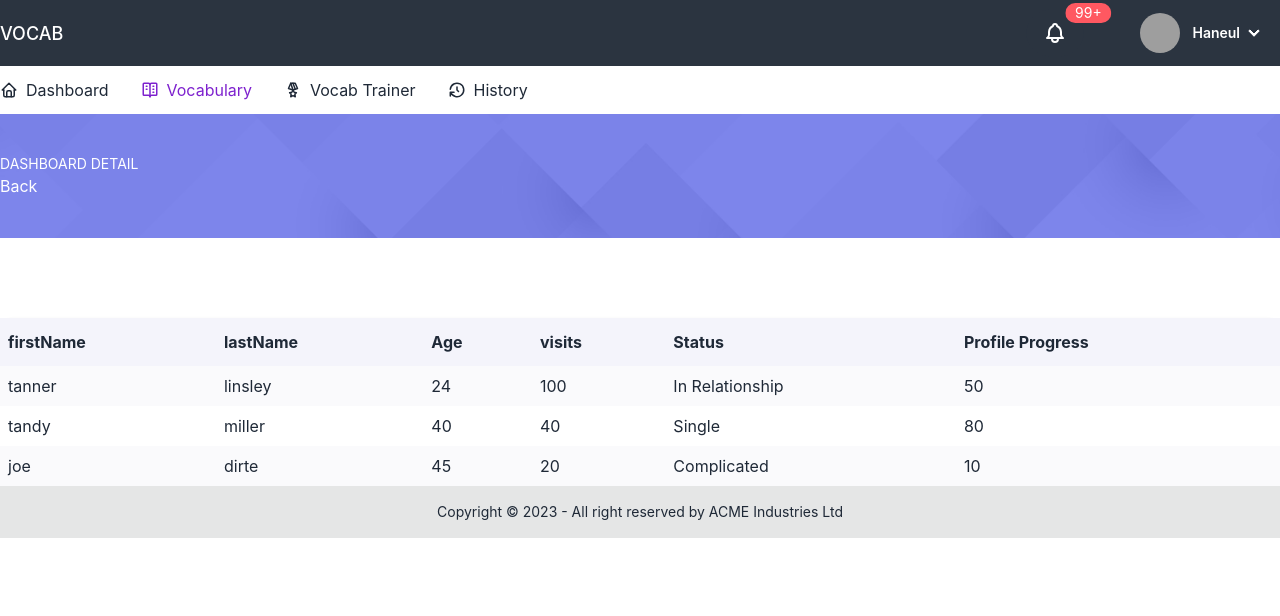
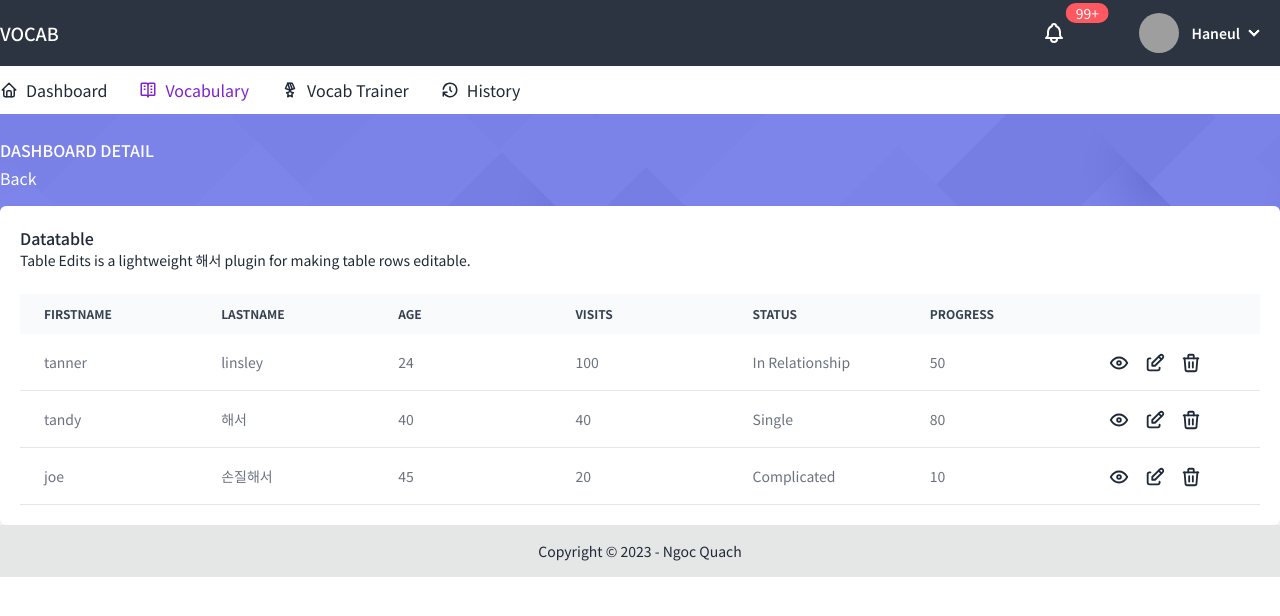
Before and after one commit to ngocxxu/vocab-management-fe, a React (Vite) app: page /vocab in a window 1280 px wide. Shown: the top 616 px of the page. Built offline with nearby package versions, Linux system fonts and the light colour scheme; grey boxes are pictures that could not be loaded.

Commit message:
add css for table, add font family

```diff
--- a/src/components/footer/index.tsx
+++ b/src/components/footer/index.tsx
@@ -1,8 +1,10 @@
+import dayjs from 'dayjs';
+
 const Footer = () => {
   return (
     <footer className='footer footer-center p-4 bg-base-300 text-base-content'>
       <aside>
-        <p>Copyright © 2023 - All right reserved by ACME Industries Ltd</p>
+        <p>Copyright © {dayjs().year()} - Ngoc Quach</p>
       </aside>
     </footer>
   );
--- a/src/components/header/HeaderBreadcrumb.tsx
+++ b/src/components/header/HeaderBreadcrumb.tsx
@@ -3,8 +3,8 @@ import './style.scss';
 const HeaderBreadcrumb = () => {
   return (
     <div className='header-breadcrumb'>
-      <div className='container mx-auto mb-20 py-10'>
-        <p className='text-white text-sm'>DASHBOARD DETAIL</p>
+      <div className='container mx-auto pt-6 pb-24'>
+        <h4 className='text-white font-medium mb-1'>DASHBOARD DETAIL</h4>
         <p>Back</p>
       </div>
     </div>
--- a/src/components/header/HeaderMenu.tsx
+++ b/src/components/header/HeaderMenu.tsx
@@ -2,7 +2,9 @@ import {
   IconHistory,
   IconHome,
   IconMedal2,
+  IconMenu2,
   IconVocabulary,
+  IconX,
 } from '@tabler/icons-react';
 import clsx from 'clsx';
 import { useLocation, useNavigate } from 'react-router-dom';
@@ -62,29 +64,9 @@ export function HeaderMenu() {
         </div>
 
         <label className='btn btn-circle swap swap-rotate visible sm:invisible'>
-          {/* this hidden checkbox controls the state */}
           <input type='checkbox' />
-          {/* hamburger icon */}
-          <svg
-            className='swap-off fill-current'
-            xmlns='http://www.w3.org/2000/svg'
-            width='32'
-            height='32'
-            viewBox='0 0 512 512'
-          >
-            <path d='M64,384H448V341.33H64Zm0-106.67H448V234.67H64ZM64,128v42.67H448V128Z' />
-          </svg>
-
-          {/* close icon */}
-          <svg
-            className='swap-on fill-current'
-            xmlns='http://www.w3.org/2000/svg'
-            width='32'
-            height='32'
-            viewBox='0 0 512 512'
-          >
-            <polygon points='400 145.49 366.51 112 256 222.51 145.49 112 112 145.49 222.51 256 112 366.51 145.49 400 256 289.49 366.51 400 400 366.51 289.49 256 400 145.49' />
-          </svg>
+          <IconMenu2 className='swap-off fill-current' width='32' height='32' />
+          <IconX className='swap-on fill-current' width='32' height='32' />
         </label>
       </div>
     </div>
--- a/src/components/table/index.tsx
+++ b/src/components/table/index.tsx
@@ -6,12 +6,12 @@ type TTable<T> = {
 
 const Table = <T,>({ table }: TTable<T>) => {
   return (
-    <table className='container mx-auto shadow rounded-xl'>
-      <thead>
+    <table className='w-full text-sm text-left rtl:text-right text-gray-500 dark:text-gray-400 table-fixed'>
+      <thead className='text-xs text-gray-700 uppercase bg-gray-50 dark:bg-gray-700 dark:text-gray-400'>
         {table.getHeaderGroups().map((headerGroup) => (
           <tr key={headerGroup.id}>
             {headerGroup.headers.map((header) => (
-              <th key={header.id}>
+              <th scope='col' className='px-6 py-3' key={header.id}>
                 {header.isPlaceholder
                   ? null
                   : flexRender(
@@ -25,9 +25,12 @@ const Table = <T,>({ table }: TTable<T>) => {
       </thead>
       <tbody>
         {table.getRowModel().rows.map((row) => (
-          <tr key={row.id}>
+          <tr
+            className='bg-white dark:bg-gray-800 dark:border-gray-700 border-b'
+            key={row.id}
+          >
             {row.getVisibleCells().map((cell) => (
-              <td key={cell.id}>
+              <td className='px-6 py-4' key={cell.id}>
                 {flexRender(cell.column.columnDef.cell, cell.getContext())}
               </td>
             ))}
--- a/src/index.scss
+++ b/src/index.scss
@@ -2,8 +2,10 @@
 @tailwind components;
 @tailwind utilities;
 
+@import url('https://fonts.googleapis.com/css2?family=Noto+Sans+KR:wght@100;200;300;400;500;600;700;800;900&display=swap');
+
 :root {
-  font-family: Inter, system-ui, Avenir, Helvetica, Arial, sans-serif;
+  font-family: 'Noto Sans KR', sans-serif;
   font-synthesis: none;
   text-rendering: optimizeLegibility;
   -webkit-font-smoothing: antialiased;
--- a/src/pages/vocab/index.tsx
+++ b/src/pages/vocab/index.tsx
@@ -1,11 +1,8 @@
-import {
-  createColumnHelper,
-  getCoreRowModel,
-  useReactTable,
-} from '@tanstack/react-table';
+import { getCoreRowModel, useReactTable } from '@tanstack/react-table';
 import { useState } from 'react';
 import Table from '../../components/table';
-import './index.css';
+import { IconEdit, IconEye, IconTrash } from '@tabler/icons-react';
+// import './index.css';
 
 type Person = {
   firstName: string;
@@ -27,7 +24,7 @@ const defaultData: Person[] = [
   },
   {
     firstName: 'tandy',
-    lastName: 'miller',
+    lastName: '해서',
     age: 40,
     visits: 40,
     status: 'Single',
@@ -35,7 +32,7 @@ const defaultData: Person[] = [
   },
   {
     firstName: 'joe',
-    lastName: 'dirte',
+    lastName: '손질해서',
     age: 45,
     visits: 20,
     status: 'Complicated',
@@ -43,27 +40,49 @@ const defaultData: Person[] = [
   },
 ];
 
-const columnHelper = createColumnHelper<Person>();
-
 const columns = [
-  columnHelper.accessor('firstName', {
-    cell: (info) => info.getValue(),
-  }),
-  columnHelper.accessor('lastName', {
-    header: 'lastName',
-  }),
-  columnHelper.accessor('age', {
-    header: 'Age',
-  }),
-  columnHelper.accessor('visits', {
-    header: 'visits',
-  }),
-  columnHelper.accessor('status', {
-    header: 'Status',
-  }),
-  columnHelper.accessor('progress', {
-    header: 'Profile Progress',
-  }),
+  {
+    accessorKey: 'firstName',
+    header: () => 'firstName',
+  },
+  {
+    accessorKey: 'lastName',
+    header: () => 'lastName',
+  },
+  {
+    accessorKey: 'age',
+    header: () => 'Age',
+  },
+  {
+    accessorKey: 'visits',
+    header: () => 'visits',
+  },
+  {
+    accessorKey: 'status',
+    header: () => 'status',
+  },
+  {
+    accessorKey: 'progress',
+    header: () => 'progress',
+  },
+  {
+    id: 'action',
+    cell: () => (
+      <>
+        <div className='flex gap-3 items-center'>
+          <button className='btn btn-square btn-xs btn-outline border-white bg-white '>
+            <IconEye />
+          </button>
+          <button className='btn btn-square btn-xs btn-outline border-white bg-white '>
+            <IconEdit />
+          </button>
+          <button className='btn btn-square btn-xs btn-outline border-white bg-white '>
+            <IconTrash />
+          </button>
+        </div>
+      </>
+    ),
+  },
 ];
 
 const Vocab = () => {
@@ -75,7 +94,15 @@ const Vocab = () => {
     getCoreRowModel: getCoreRowModel(),
   });
 
-  return <Table table={table} />;
+  return (
+    <div className='container mx-auto -mt-20 bg-white rounded-md p-5 shadow-md'>
+      <h4 className='font-medium'>Datatable</h4>
+      <p className='text-sm mb-6'>
+        Table Edits is a lightweight 해서 plugin for making table rows editable.
+      </p>
+      <Table table={table} />
+    </div>
+  );
 };
 
 export default Vocab;
```
